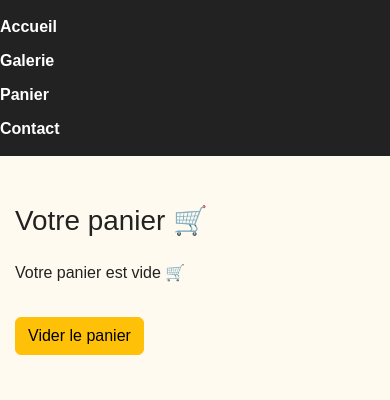
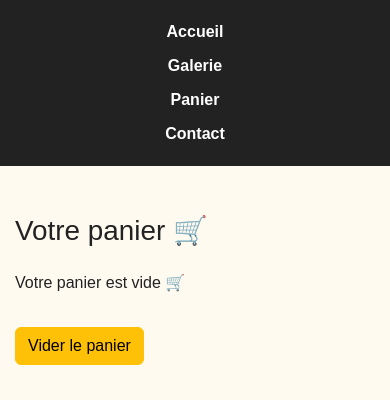
Before and after one commit to Aude1412/AudeArtGalerie, a plain HTML site: page panier.html in a window 390 px wide. Shown: the top 400 px of the page. Drawn offline with nearby package versions, Linux system fonts and the light colour scheme.

Commit message:
Add files via upload

```diff
--- a/style.css
+++ b/style.css
@@ -30,6 +30,7 @@
 nav a:hover {
   text-decoration: underline;
 }
+
 
 /* CONTENU */
 .container {
@@ -180,3 +181,15 @@
     align-self: flex-end;
   }
 }
+
+/* Responsive mobile */
+@media (max-width: 768px) {
+  nav {
+    flex-direction: column;  /* colonne sur tablette et mobile */
+    align-items: center;
+    padding: 15px 10px;
+  }
+  nav a {
+    font-size: 1rem;         /* liens plus petits */
+  }
+}
```
